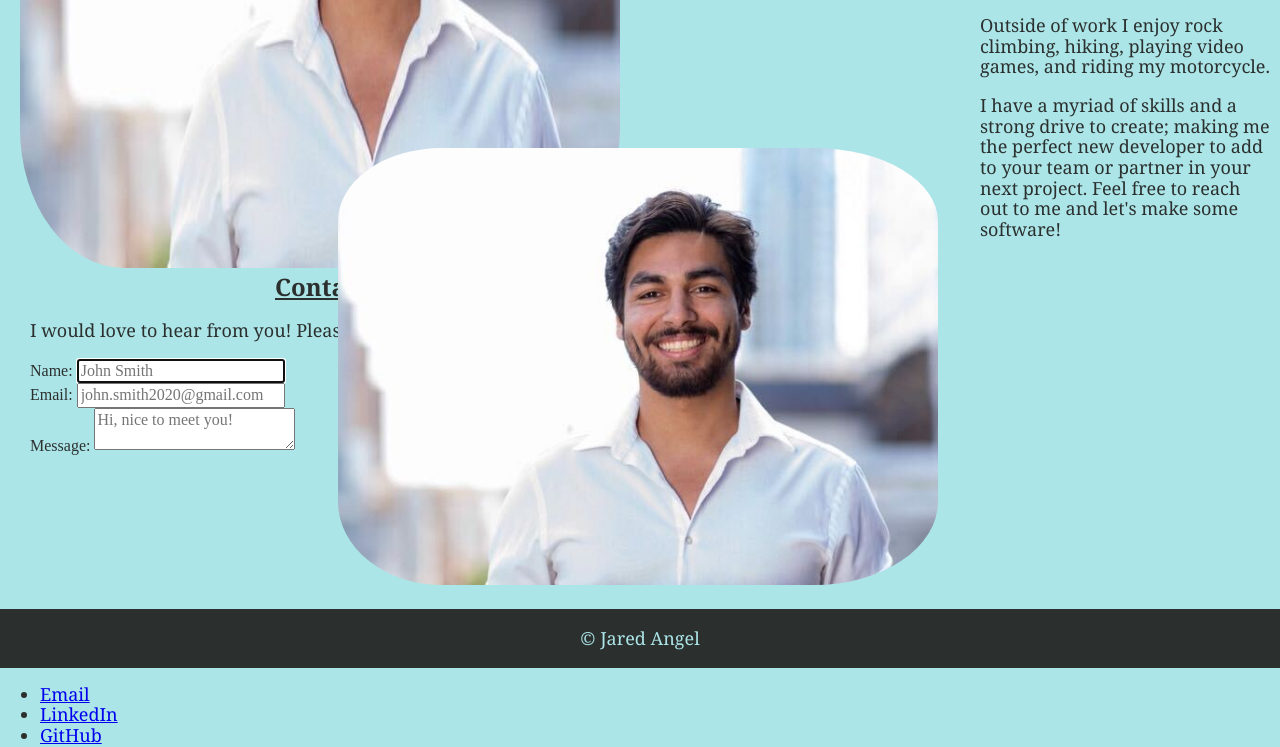
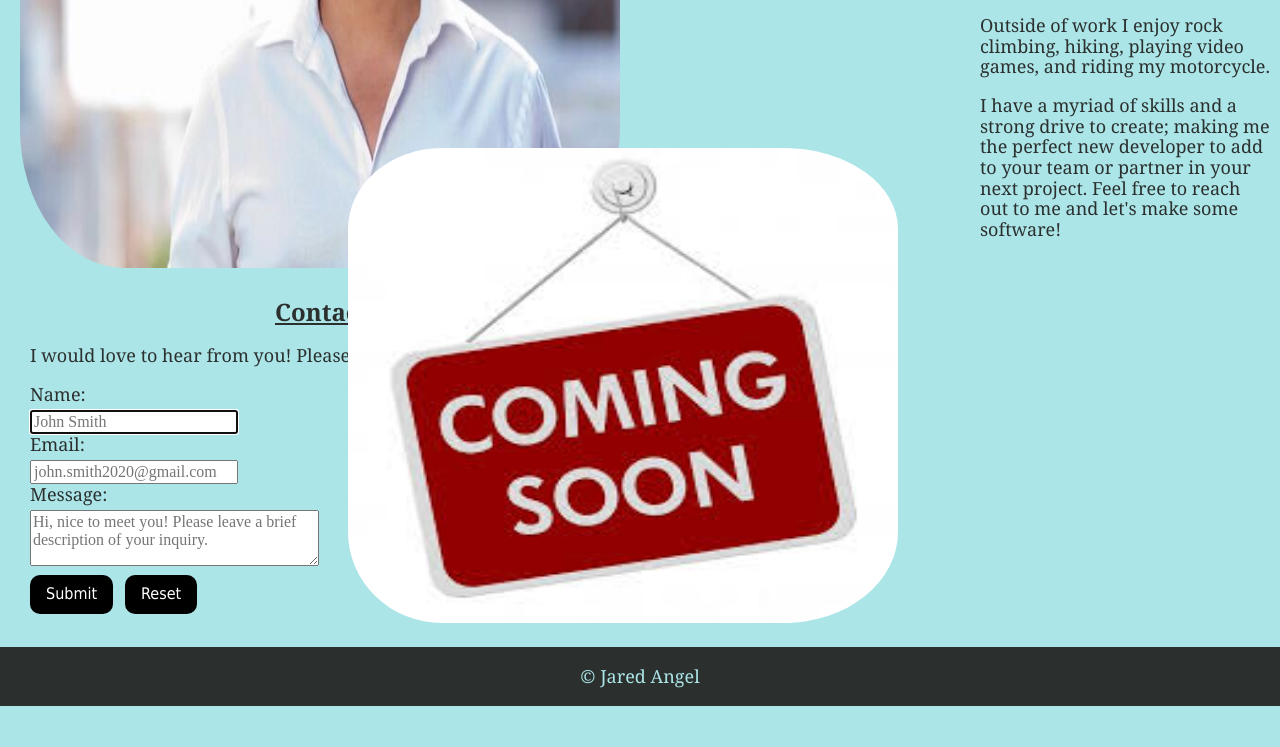
Before and after one commit to tudorilisoi/my-portfolio, a plain HTML site: page index.html in a window 1280 px wide. Shown: the part 529-1276 px from the top of the page. After the commit the page ends 1235 px from the top, so only its background shows below. Drawn offline with nearby package versions, Linux system fonts and the light colour scheme.

Commit message:
add form submission

```diff
--- a/index.html
+++ b/index.html
@@ -48,13 +48,13 @@
 
     <div class="group">
       <article class="item item-double" id="contact">
-        <h2 style='padding-left: 245px; margin-top: -35px;'><ins>Contact Me</ins></h2>
+        <h2 style='padding-left: 245px; margin-top: -10px;'><ins>Contact Me</ins></h2>
         <p>I would love to hear from you! Please feel free to contact me:</p>
 
-          <form action="https://formspree.io/jared.aescobedo@gmail.com" method="post">
+          <form action="https://formspree.io/https://formspree.io/myynrlqp" method="post">
             <div>
                 <label for="name">Name:</label>
-                <input type="text" id="name" name="name" placeholder="John Smith" autofocus="on" maxlength="5" required />
+                <input type="text" id="name" name="name" placeholder="John Smith" autofocus="on" maxlength="26" required />
             </div>
             <div>
                 <label for="email">Email:</label>
@@ -62,16 +62,18 @@
             </div>
             <div>
                 <label for="message">Message:</label>
-                <textarea id="form-message" name="form-message" placeholder="Hi, nice to meet you!" maxlength="150"></textarea>
+                <textarea id="form-message" name="form-message" placeholder="Hi, nice to meet you! Please leave a brief description of your inquiry." maxlength="150"></textarea>
+            </div>
+            <div>
+                <button type="submit">Submit</button>
+                <button type="reset">Reset</button>
             </div>
         </form>
       </article>
-        <div class="item item-double" style='margin-top: -150px; margin-left: -675px;'>
-          <img src="images/profile-picture.jpg" class="image-round" alt="profile-pic2">
+        <div class="item item-double" style='margin-top: -150px; margin-left: -655px;'>
+          <img src="images/placeholder.jpg" alt="profile-pic2" height="475px" width="550px" style='border-radius:20%;'>
         </div>
     </div>
-
-
 
   </main>
 
@@ -84,12 +86,3 @@
 
 </body>
 </html>
-
-<ul>
-  <!-- open email app and add portfolio contact email -->
-  <li><a href="mailto:jared.escobedo@me.com">Email</a></li>
-  <!-- open web to linkedin -->
-  <li><a href="https://www.linkedin.com/in/jaredangelescobedo/" target="_blank">LinkedIn</a></li>
-  <!-- open web to github portfolio -->
-  <li><a href="https://github.com/JaredAngel" target="_blank">GitHub</a></li>
-</ul>
--- a/style.css
+++ b/style.css
@@ -12,7 +12,33 @@ header div h3 {
     padding: 0px;
 }
 
-body
+form label {
+  display: block;
+  font-size: 18px;
+  margin-bottom: 5px;
+  color:rgb(43, 48, 47);
+  font-family: Cambria, Cochin, Georgia, Times, 'Times New Roman', serif;
+}
+
+form textarea {
+    height: 50px;
+    width: 30%;
+    color: #000;
+    font-size: 16px;
+    margin-top: 0px;
+    margin-bottom: 5px;
+}
+
+form button {
+  padding: 10px 16px;
+  border-radius: 10px;
+  border: 0;
+  font-family: Tahoma;
+  font-size: 16px;
+  background: #000;
+  color: #fff;
+  margin: 0 8px 10px 0;
+}
 
 img, article {
     padding: 20px 0px 10px 20px;
```
